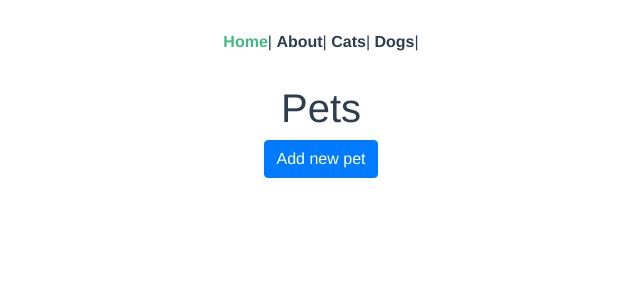
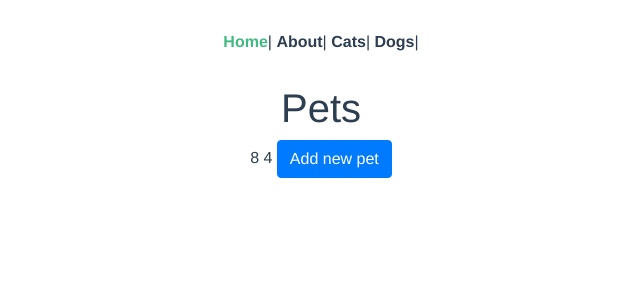
Before and after one commit to kalenhoneyfield/VuePets, a Vue app: page / in a window 1280 px wide. Shown: the top 300 px of the page, without its empty margins (319-959 px from the left). Built offline with nearby package versions, Linux system fonts and the light colour scheme.

Commit message:
added getters

```diff
--- /dev/null
+++ b/src/store/getters.js
@@ -0,0 +1,10 @@
+import state from './state';
+
+export default {
+  animalsCount: () => {
+    return state.cats.length + state.dogs.length;
+  },
+  getAllCats: () => {
+    return state.pets.filter(pet => pet.species === 'cat');
+  },
+};
--- a/src/store/index.js
+++ b/src/store/index.js
@@ -1,6 +1,7 @@
 import Vue from 'vue';
 import Vuex from 'vuex';
 
+import getters from './getters';
 import state from './state';
 import mutations from './mutations';
 import actions from './actions';
@@ -11,5 +12,6 @@ export default new Vuex.Store({
   state,
   mutations,
   actions,
+  getters,
   modules: {},
 });
--- a/src/store/state.js
+++ b/src/store/state.js
@@ -4,4 +4,5 @@ import dogs from '../data/dogs';
 export default {
   cats,
   dogs,
+  pets: [...cats, ...dogs],
 };
--- a/src/views/Home.vue
+++ b/src/views/Home.vue
@@ -1,6 +1,8 @@
 <template>
   <div class="home">
     <h1>Pets</h1>
+    {{ animalsCount }}
+    {{ getAllCats.length }}
     <button class="btn btn-primary" @click="togglePetForm">Add new pet</button>
 
     <b-form @submit.prevent="handleSubmit" v-if="showPetForm">
@@ -39,7 +41,7 @@
 </template>
 
 <script>
-import { mapActions } from 'vuex';
+import { mapActions, mapGetters } from 'vuex';
 
 export default {
   name: 'Home',
@@ -78,5 +80,8 @@ export default {
       this.showPetForm = false;
     },
   },
+  computed: {
+    ...mapGetters(['animalsCount', 'getAllCats']),
+  },
 };
 </script>
```
